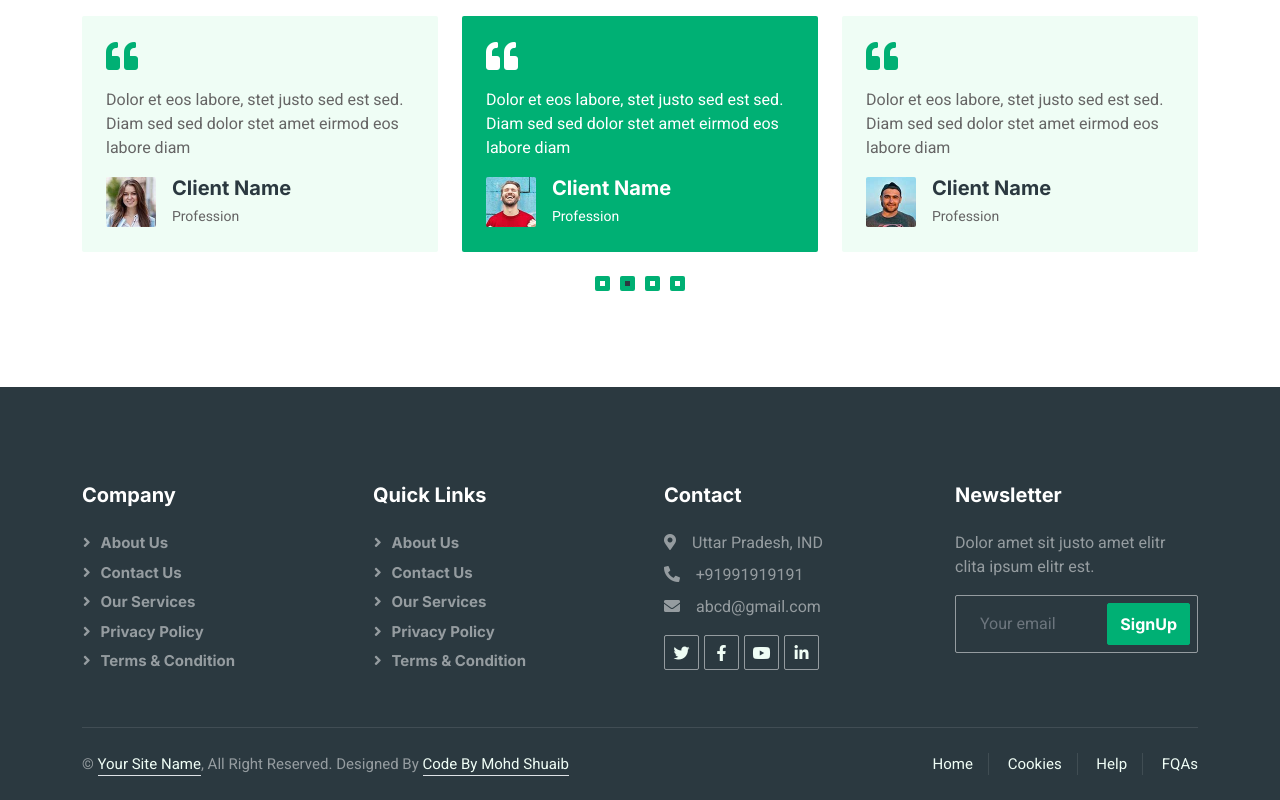
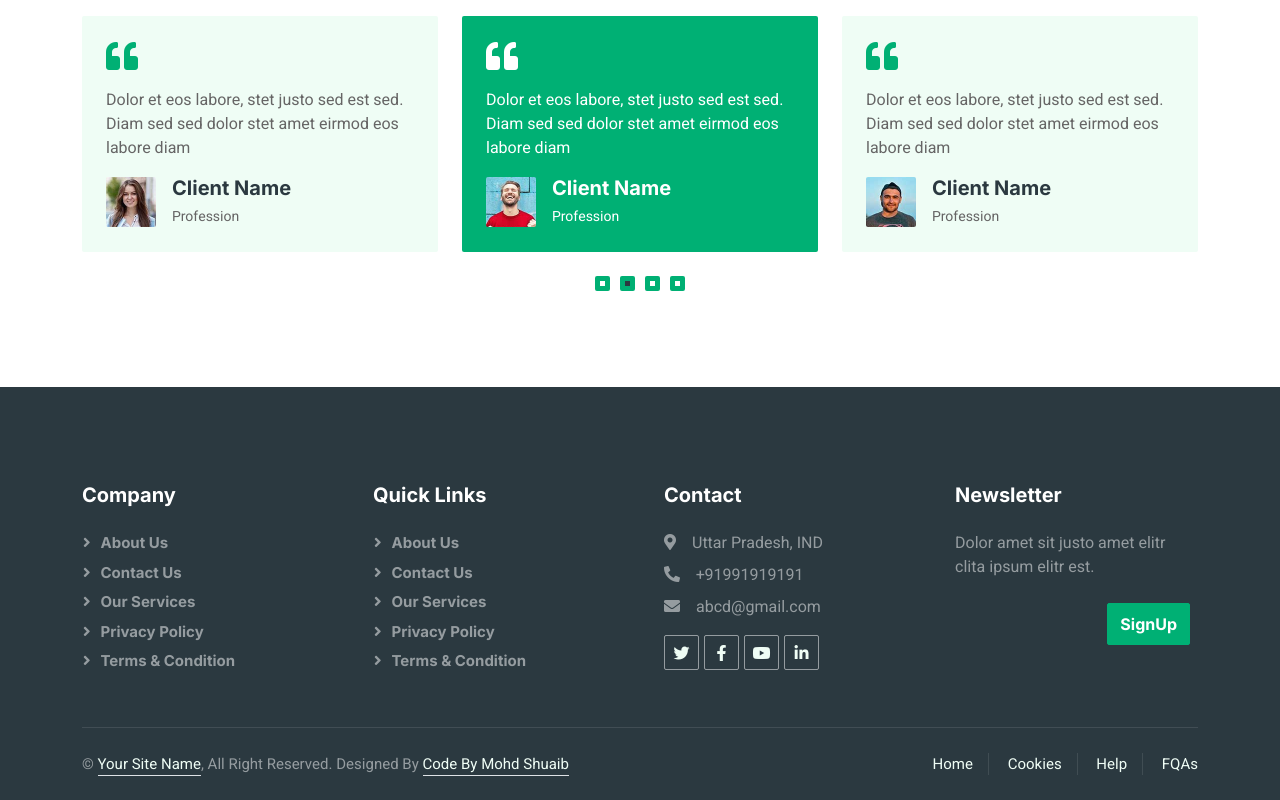
Before and after one commit to shoebxsiddiqui/JobEntry, a plain HTML site: page index.html in a window 1280 px wide. Shown: the part 3239-4039 px from the top of the page. Drawn offline with nearby package versions, Linux system fonts and the light colour scheme; a script that the page names is missing.

Commit message:
Updated SignUp

```diff
--- a/index.html
+++ b/index.html
@@ -649,8 +649,7 @@
                         <h5 class="text-white mb-4">Newsletter</h5>
                         <p>Dolor amet sit justo amet elitr clita ipsum elitr est.</p>
                         <div class="position-relative mx-auto" style="max-width: 400px;">
-                            <input class="form-control bg-transparent w-100 py-3 ps-4 pe-5" type="text" placeholder="Your email">
-                            <button type="button" class="btn btn-primary py-2 position-absolute top-0 end-0 mt-2 me-2">SignUp</button>
+                            <a href="SignIn.html" type="button" class="btn btn-primary py-2 position-absolute top-0 end-0 mt-2 me-2">SignUp</a>
                         </div>
                     </div>
                 </div>
```
